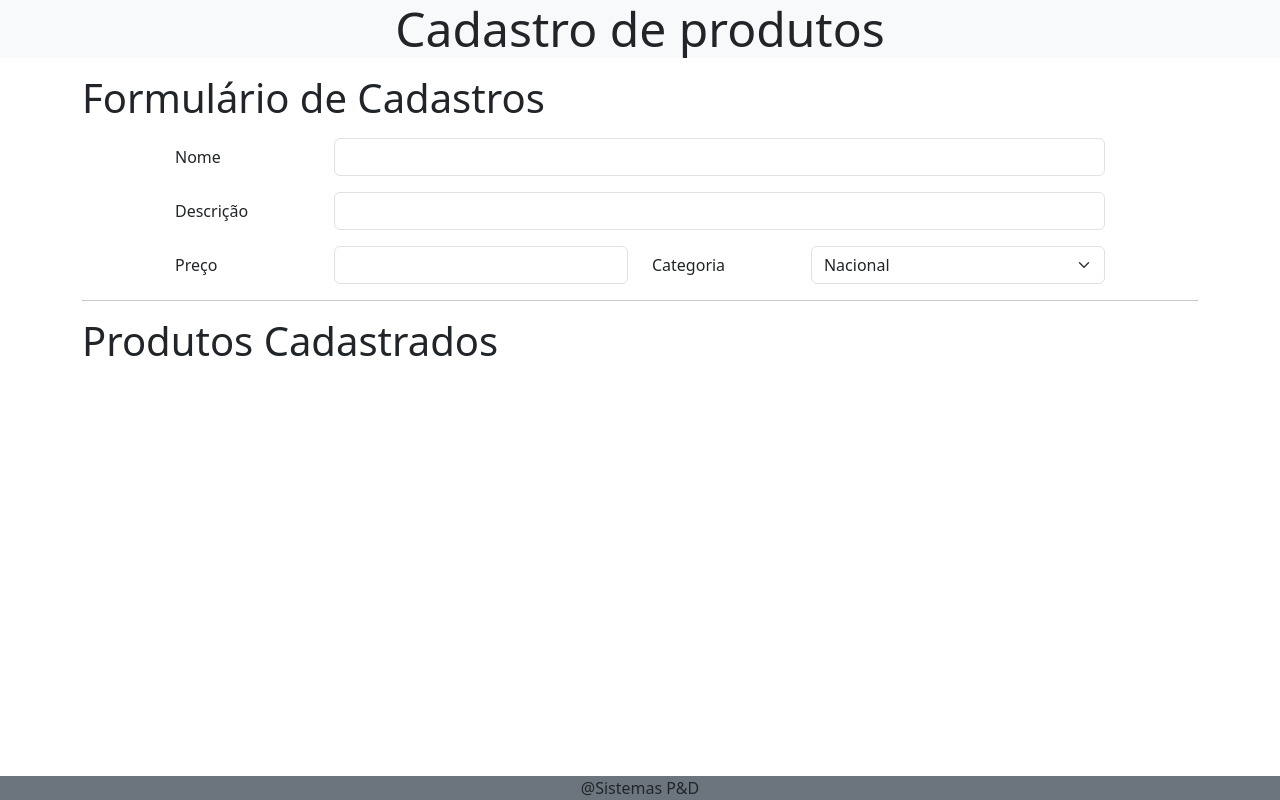
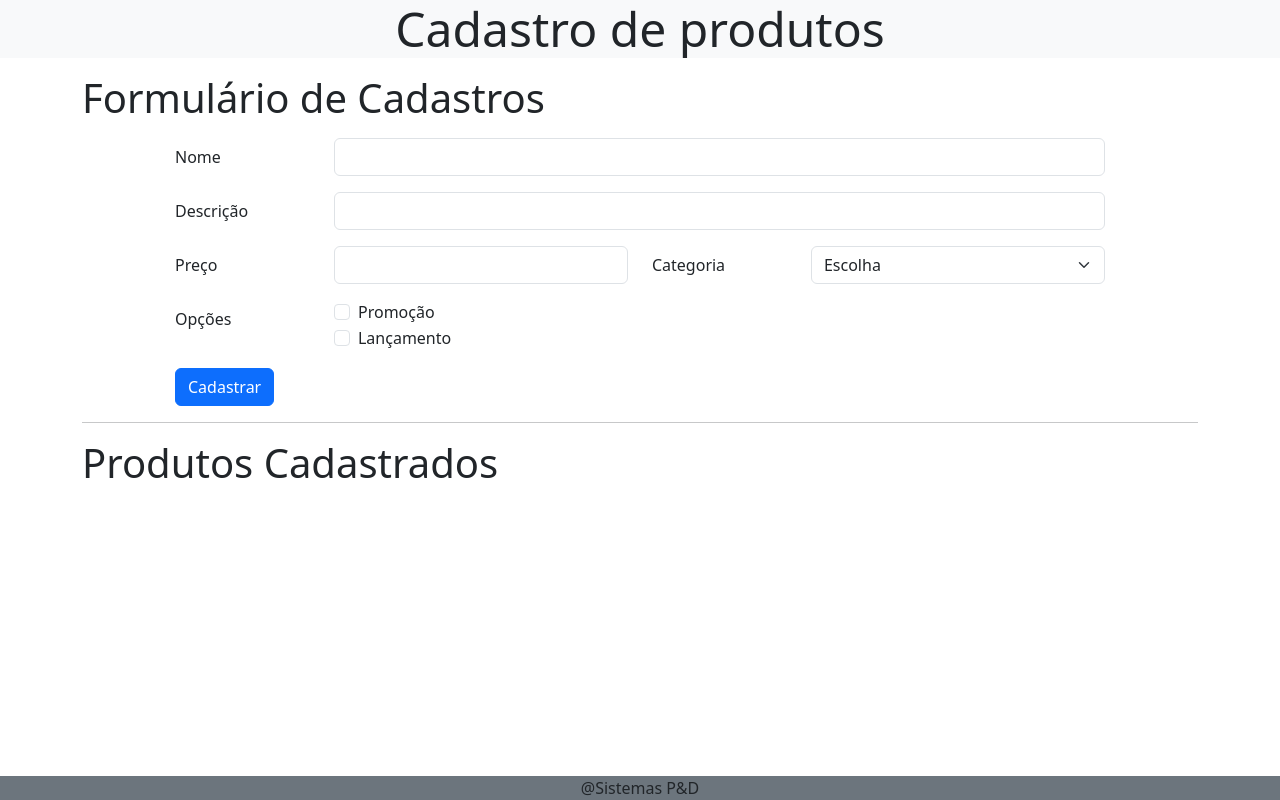
Before and after one commit to NicolasAFerro/cadastro_produto, a plain HTML site: page index.html in a window 1280 px wide. Drawn offline with nearby package versions, Linux system fonts and the light colour scheme.

Commit message:
closes #2 - cadastroProduto

```diff
--- a/index.html
+++ b/index.html
@@ -53,10 +53,45 @@
                   aria-label="Selecione uma Categoria"
                   id="selectCategory"
                 >
+                  <option selected>Escolha</option>
                   <option value="1">Nacional</option>
                   <option value="2">Importado</option>
                   <option value="3">Produção Própria</option>
                 </select>
+              </div>
+            </div>
+            <div class="row mb-3 mt-3">
+              <label for="inputPrice" class="col-sm-2 col-form-label"
+                >Opções</label
+              >
+              <div class="col-sm-4">
+                <div class="form-check">
+                  <input
+                    class="form-check-input"
+                    type="checkbox"
+                    value=""
+                    id="checkBoxPromotion"
+                  />
+                  <label class="form-check-label" for="checkBoxPromotion">
+                    Promoção
+                  </label>
+                </div>
+                <div class="form-check">
+                  <input
+                    class="form-check-input"
+                    type="checkbox"
+                    value=""
+                    id="checkBoxLancamento"
+                  />
+                  <label class="form-check-label" for="checkBoxLancamento">
+                    Lançamento
+                  </label>
+                </div>
+              </div>
+            </div>
+            <div class="row mb-3 mt-3">
+              <div class="col-sm-4">
+                <button type="submit" class="btn btn-primary">Cadastrar</button>
               </div>
             </div>
           </form>
```
